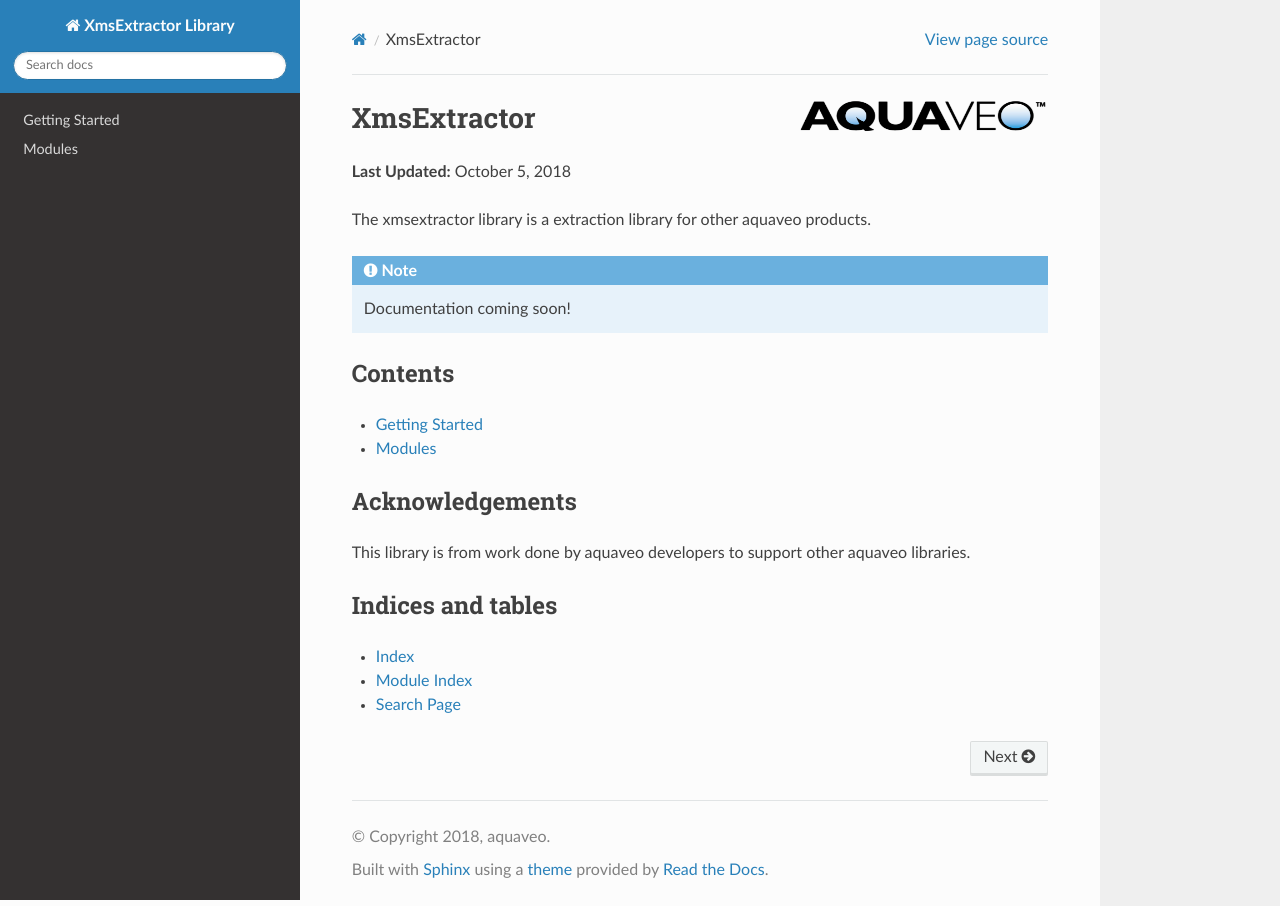
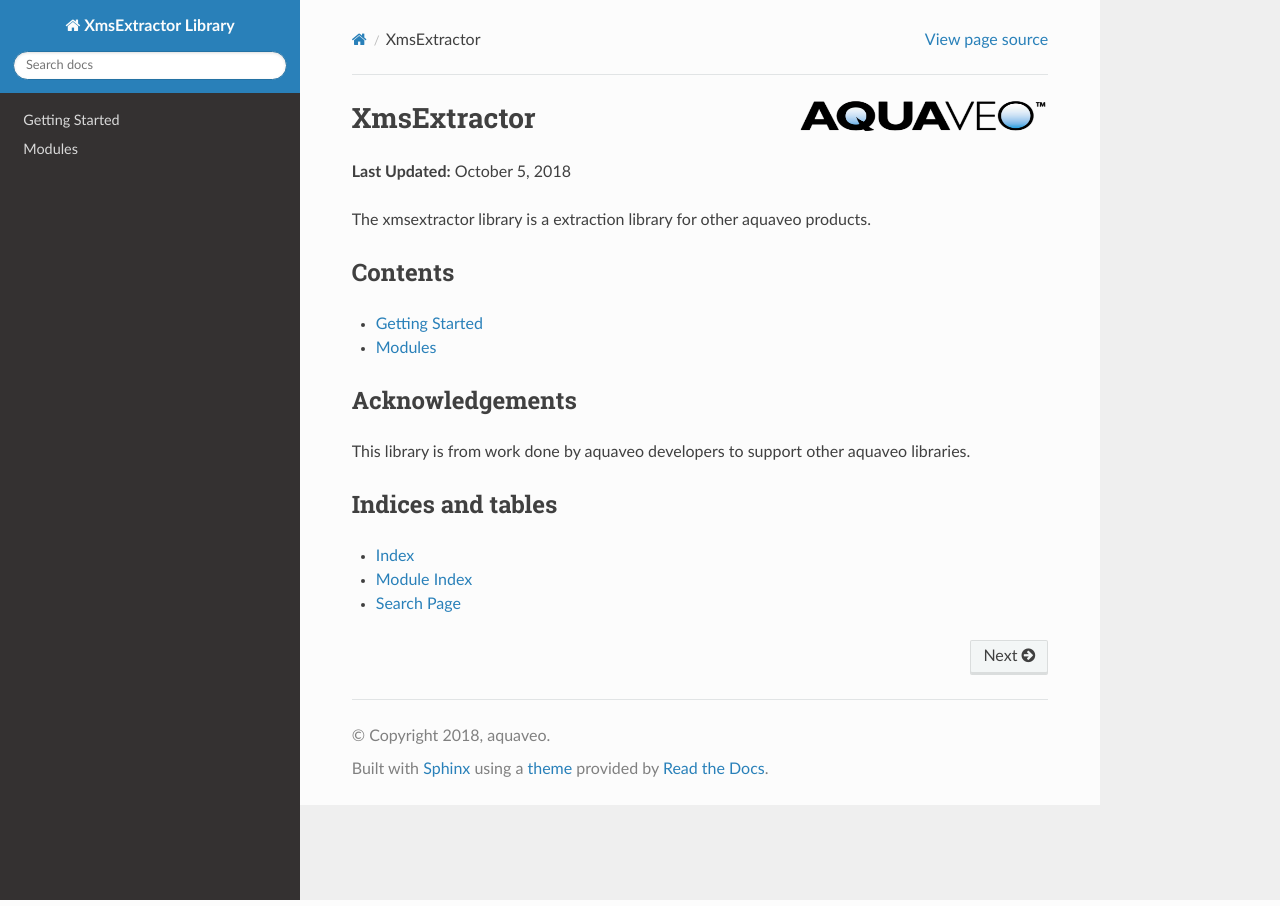
Before and after one commit to Aquaveo/xmsextractor, a Sphinx documentation site: the page built from pydocs/source/index.rst, in a window 1280 px wide. Built offline with Sphinx 7.4.7 and the Read the Docs theme 2.0.0, drawn with Linux system fonts in a browser that asks for light colours.

Commit message:
deleted note in index.rst

```diff
--- a/pydocs/source/index.rst
+++ b/pydocs/source/index.rst
@@ -11,9 +11,6 @@
 
 The xmsextractor library is a extraction library for other aquaveo products.
 
-.. note::
-
-    Documentation coming soon!
 
 Contents
 ========
--- a/pydocs/source/modules.rst
+++ b/pydocs/source/modules.rst
@@ -11,9 +11,6 @@
 
 .. automodule:: xmsextractor_py.extractor
 
-.. note::
-
-    Description of the extractor module is coming soon!
 
 .. toctree::
    :maxdepth: 1
```
